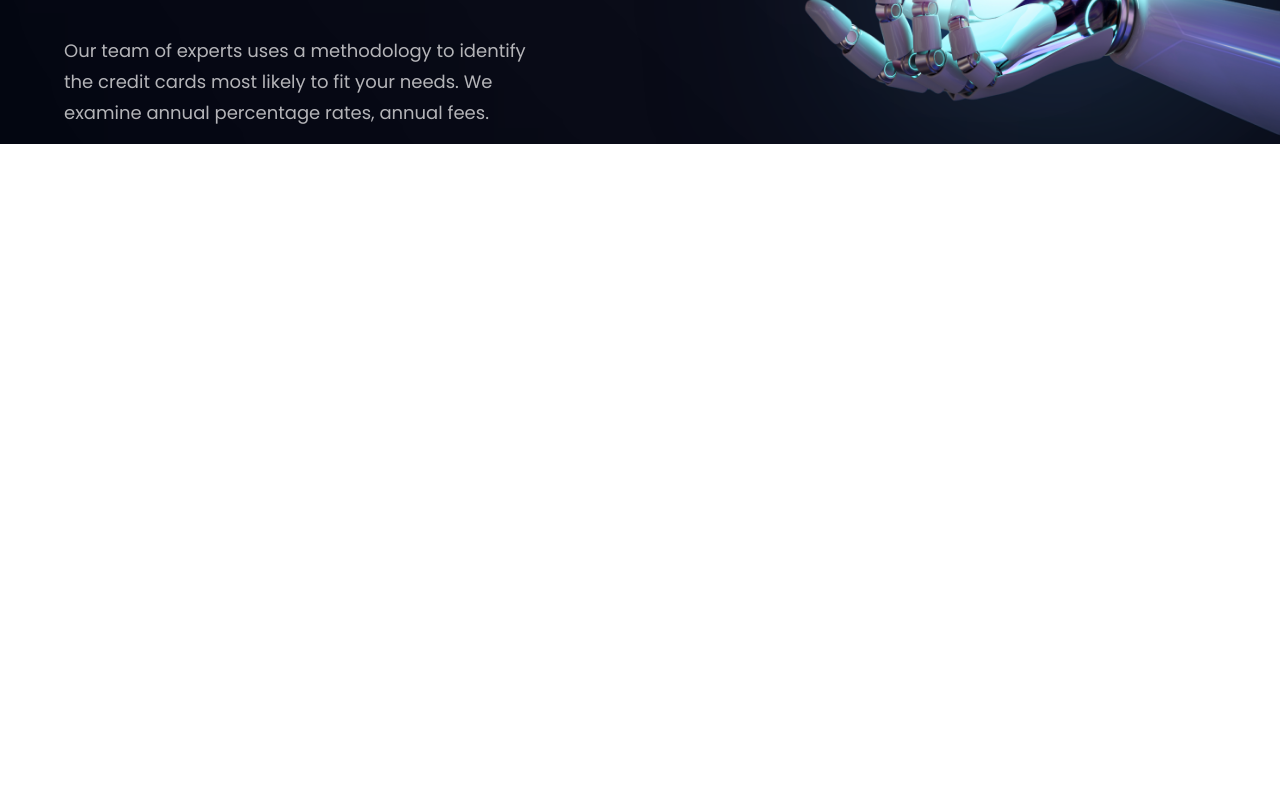
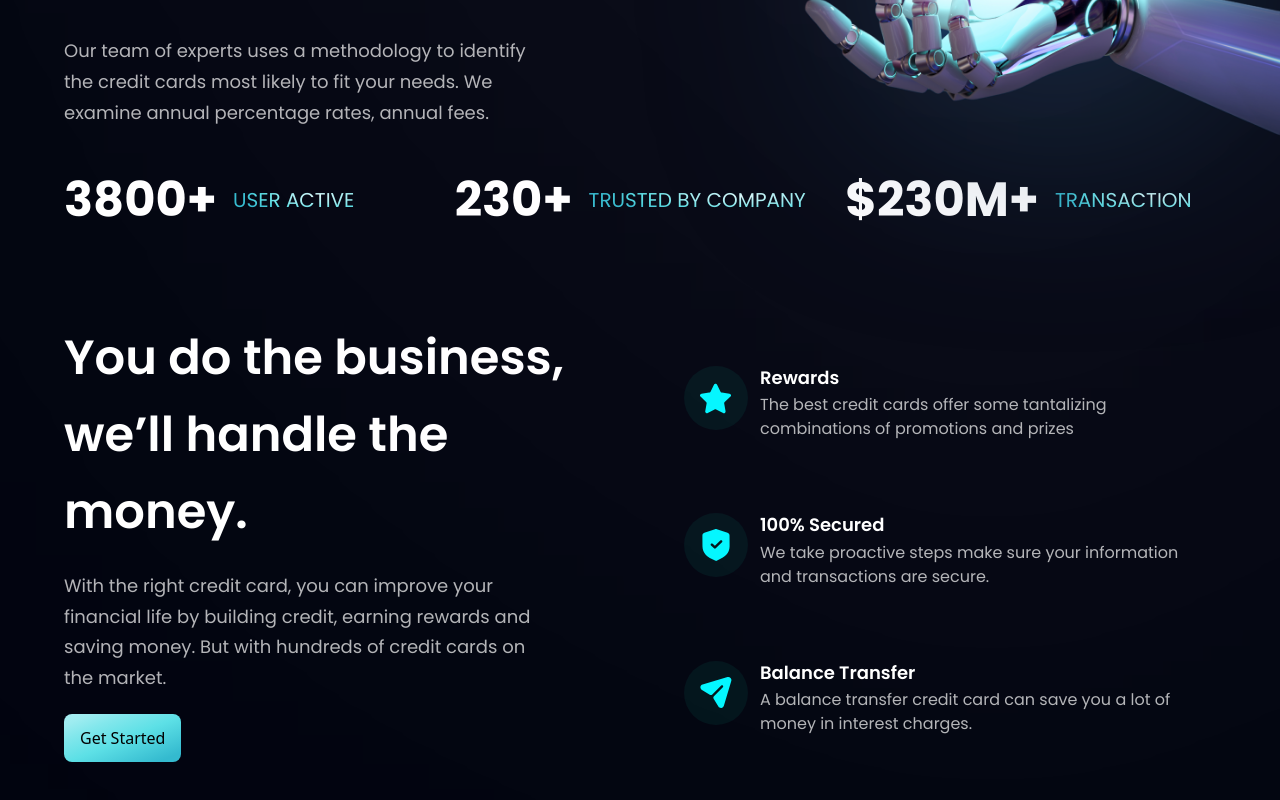
Before and after one commit to kirankuyate2157/morden-bank-app, a React (Vite) app: page / in a window 1280 px wide. Shown: the part 544-1344 px from the top of the page. Before the commit the page ends 800 px from the top, so only its background shows below. Built offline with nearby package versions, Linux system fonts and the light colour scheme.

Commit message:
bussiness freatures added

```diff
--- a/src/App.jsx
+++ b/src/App.jsx
@@ -1,6 +1,8 @@
 import React from "react";
+import Features from "./components/Features";
 import Hero from "./components/Hero";
 import Navbar from "./components/Navbar";
+import Stats from "./components/Stats";
 import styles from "./styles.js";
 
 const App = () => {
@@ -17,6 +19,10 @@ const App = () => {
           <Hero />
         </div>
       </div>
+      <div className={`${styles.marginX}`}>
+        <Stats />
+        <Features />
+      </div>
     </div>
   );
 };
--- /dev/null
+++ b/src/components/Features.jsx
@@ -0,0 +1,58 @@
+import React from "react";
+
+import { features } from "../constants";
+import styles, { layout } from "../styles";
+
+const Cards = ({ icon, title, content, index }) => (
+  <div
+    className={`flex flex-row p-6 rounded-[20px] ${
+      index !== features.length - 1 ? "mb-6" : "mb-0"
+    } feature-card`}
+  >
+    <div
+      className={`w-[64px] h-[64px] rounded-full ${styles.flexCenter} bg-dimBlue`}
+    >
+      <img src={icon} alt="star" className="w-[50%] h-[50%] object-contain" />
+    </div>
+    <div className="flex-1 flex flex-col ml-3">
+      <h4 className="font-poppins font-semibold text-white text-[18px] leading-[23.4px] mb-1">
+        {title}
+      </h4>
+      <p className="font-poppins font-normal text-dimWhite text-[16px] leading-[24px]">
+        {content}
+      </p>
+    </div>
+  </div>
+);
+const Features = () => {
+  return (
+    <>
+      <section id="features" className={layout.section}>
+        <div className={layout.sectionInfo}>
+          <h1 className={`${styles.heading2}`}>
+            You do the business, <br className="sm:block hidden" />
+            we’ll handle the money.
+          </h1>
+          <p className={`${styles.paragraph} max-w-[470px] mt-5`}>
+            With the right credit card, you can improve your financial life by
+            building credit, earning rewards and saving money. But with hundreds
+            of credit cards on the market.
+          </p>
+          <button
+            type="button"
+            className=" text-md bg-blue-gradient text-black hover:ease-in hover:duration-300 p-3 px-4 my-5 rounded-lg text-poppins text-normal"
+          >
+            Get Started
+          </button>
+        </div>
+        <div className={`${layout.sectionImg} flex-col`}>
+          {features.map((feature, index) => (
+            <Cards key={feature.id} {...feature} index={index} />
+          ))}
+        </div>
+      </section>
+    </>
+  );
+};
+
+export default Features;
--- /dev/null
+++ b/src/components/Stats.jsx
@@ -0,0 +1,22 @@
+import React from "react";
+
+import { stats } from "../constants";
+import styles from "../styles";
+const Stats = () => {
+  return (
+    <>
+      <section className="flex flex-row  flex-wrap gap-5 justify-around py-5 text-white font-poppins my-3">
+        {stats.map((data) => (
+          <div className="flex flex-1 justify-start items-center leading-6 gap-4">
+            <h1 className=" font-bold ss:text-5xl text-2xl">{data.value}</h1>
+            <p className="text-gradient ss:text-xl  font-poppins uppercase">
+              {data.title}
+            </p>
+          </div>
+        ))}
+      </section>
+    </>
+  );
+};
+
+export default Stats;
```
